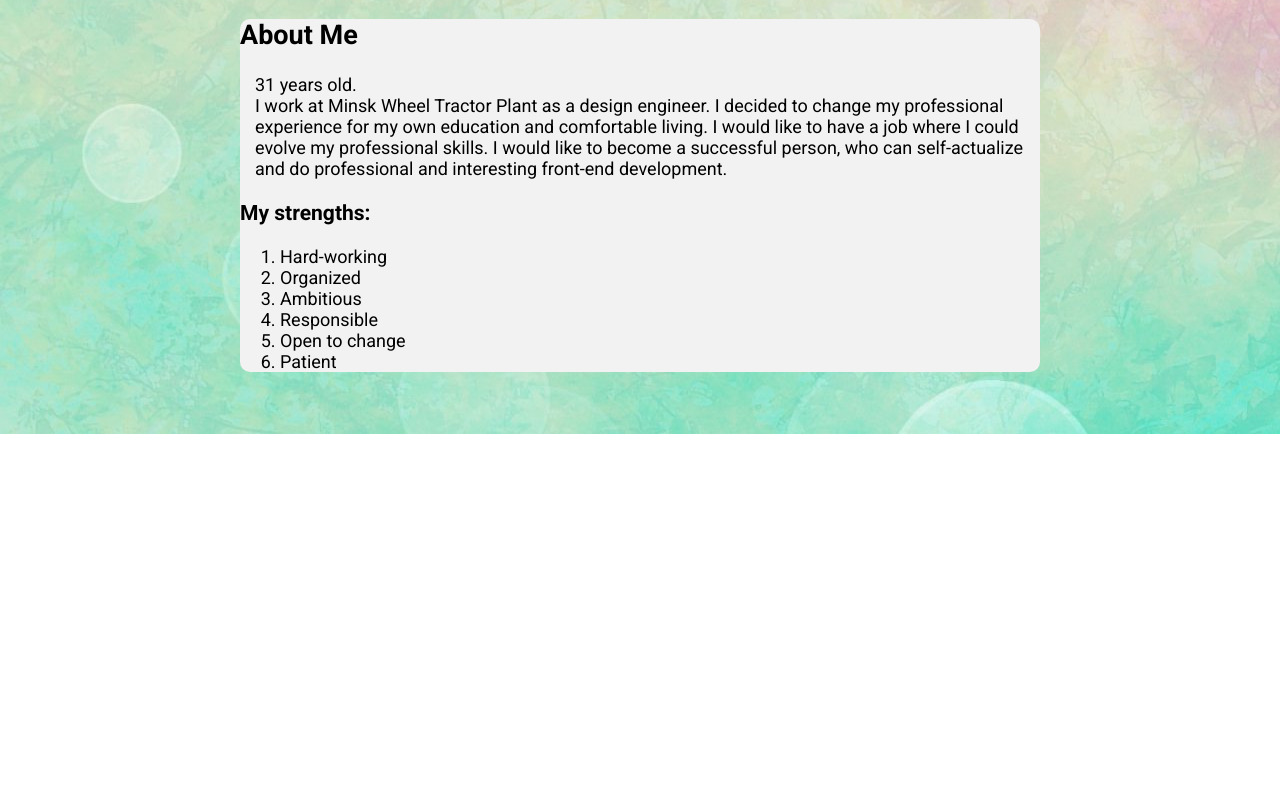
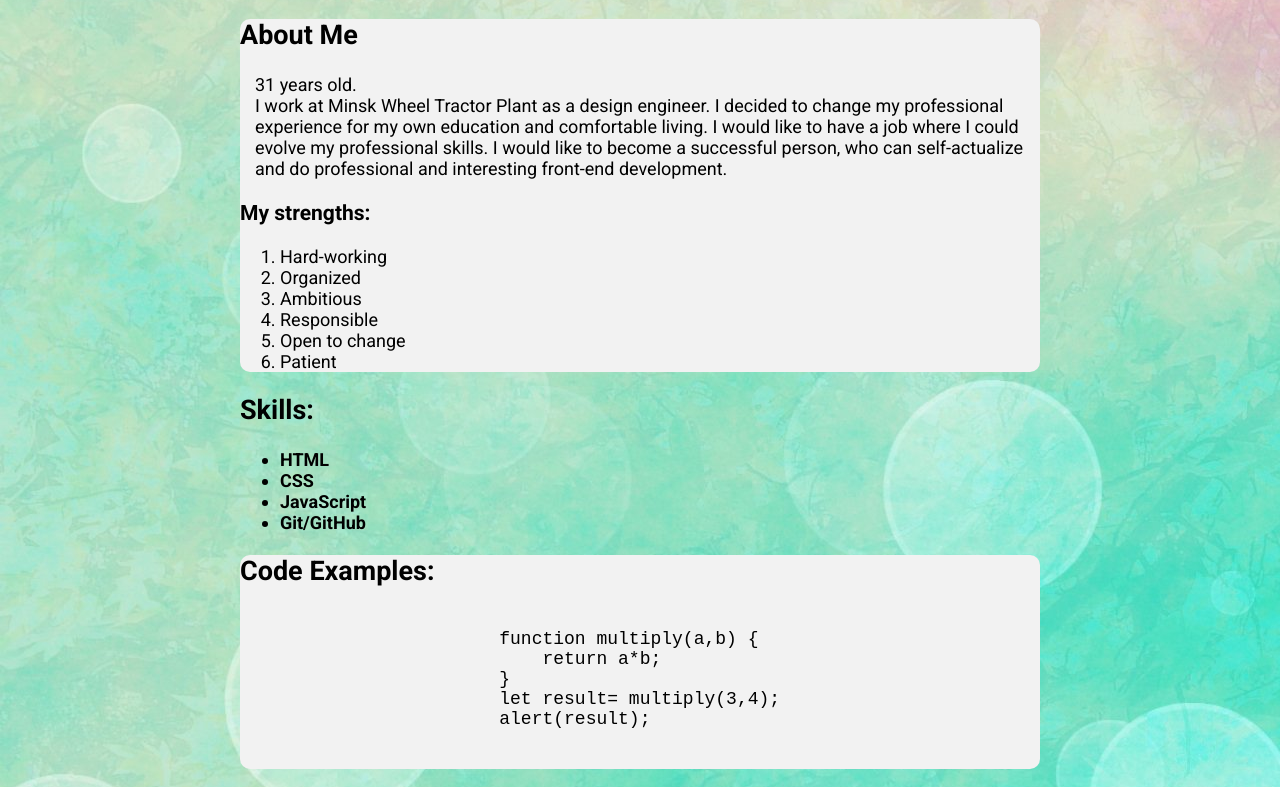
Before and after one commit to Prosto-Ya/rsschool-cv, a plain HTML site: page index.html in a window 1280 px wide. Shown: the part 366-1153 px from the top of the page. Before the commit the page ends 800 px from the top, so only its background shows below. Drawn offline with Linux system fonts and the light colour scheme.

Commit message:
feat: add class code

```diff
--- a/index.html
+++ b/index.html
@@ -59,6 +59,38 @@
                     Patient
                 </li>
         </div>
+        <div class="skills">
+            <h2>Skills:</h2>
+            <ul>
+                <li>
+                    <b>HTML</b>
+                </li>
+                <li>
+                    <b>CSS</b>
+                </li>
+                <li>
+                    <b>JavaScript</b>
+                </li>
+                <li>
+                    <b>Git/GitHub</b>
+                </li>
+            </ul>
+        </div>
+        <div class="code">
+            <h2>Code Examples:</h2>
+                <pre>
+                    <code>
+                        function multiply(a,b) {
+                            return a*b;
+                        }
+                        let result= multiply(3,4);
+                        alert(result);
+                    </code>
+                </pre>
+        </div>
+
+
+
 
 
 
--- a/style.css
+++ b/style.css
@@ -43,3 +43,15 @@ body {
     font-size: 18px;
     margin-left: 15px;
 }
+
+.skills {
+    font-size: 18px;
+    margin-top: 5px;
+}
+
+.code {
+    display: block;
+    background-color: #f2f2f2;
+    border-radius: 10px;
+    font-size: 18px;
+}
```
